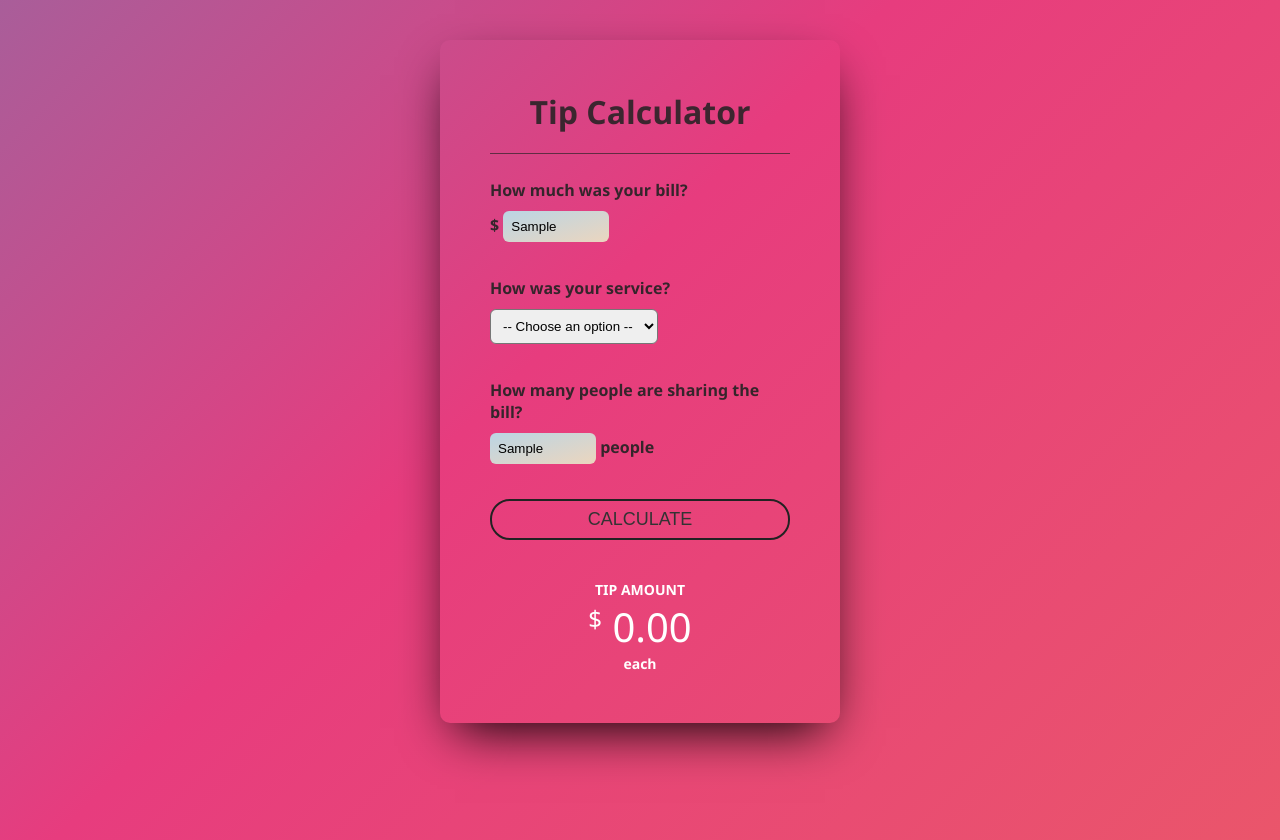
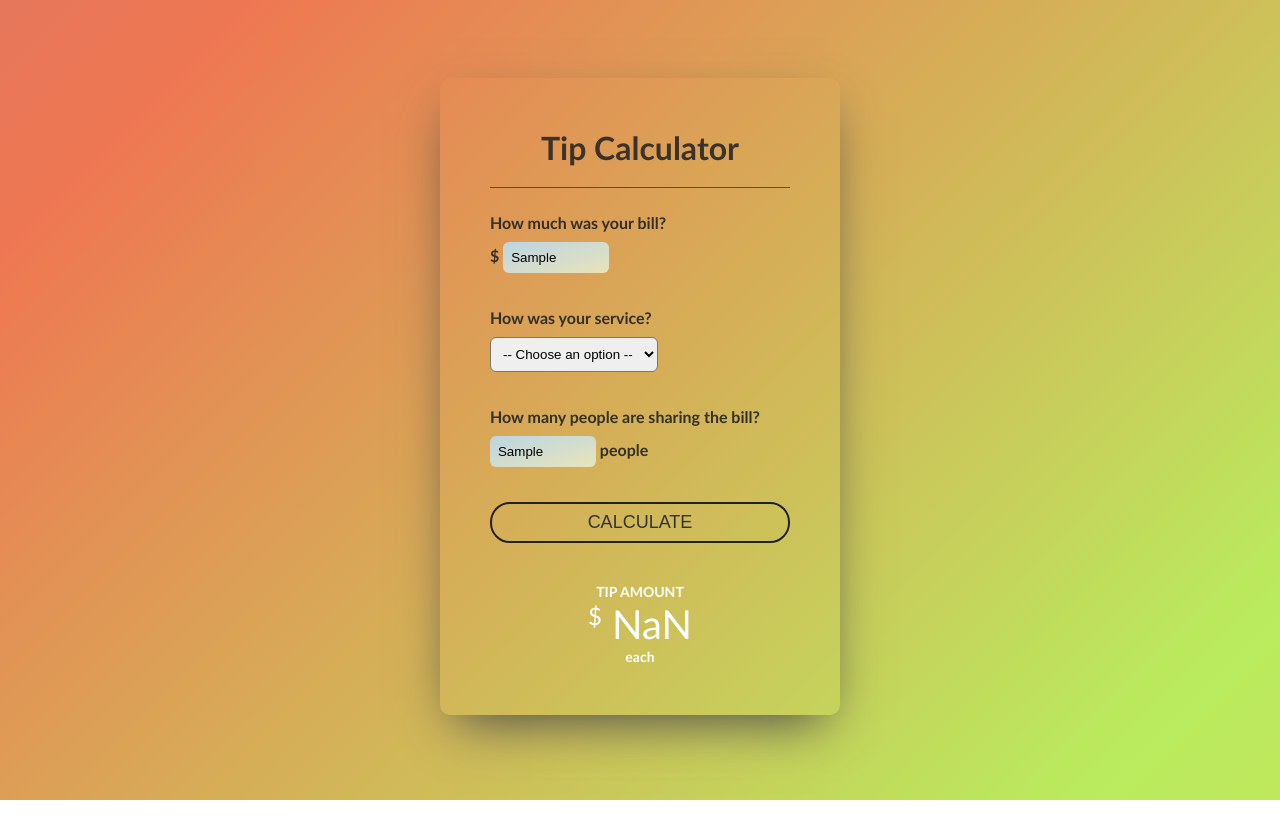
Before and after one commit to henrypeters/tip-calculator-2, a plain HTML site: page index.html in a window 1280 px wide. Both pictures are taken after typing "Sample", "Sample" into the empty fields and a click on the button "CALCULATE". After the commit the page ends 800 px from the top, so only its background shows below. Drawn offline with Linux system fonts and the light colour scheme.

Commit message:
add final style in css

```diff
--- a/app.js
+++ b/app.js
@@ -1 +1,39 @@
-alert("HELLO THERE !!!")
+// Custom function
+function calculateTip() {
+
+    // Store the data of inpuuts
+    var billAmount = document.getElementById("billAmount").value;
+    var serviceQuality = document.getElementById("serviceQuality").value;
+    var numPeople = document.getElementById("totalPeople").value;
+
+    // Quick Validation
+    if(billAmount === "" || serviceQuality === 0) {
+        window.alert("Please enter some values to get this running!")
+        return; //this will prevent the function from running
+    }
+
+    // ckeck to see if this input is empty or less than or equal to 1
+    if (numPeople === "" || numPeople <= 1) {
+        numPeople = 1;
+        document.getElementById("each").style.display = "none";
+    }else{
+        document.getElementById("each").style.display ="block";
+    }
+
+    // Do some math
+    var total = (billAmount * serviceQuality) / numPeople;
+    total = Math.round(total * 100) / 100;
+    total = total.toFixed(2);
+
+    // Display the tip
+    document.getElementById("totalTip").style.display = "block";
+    document.getElementById("tip").innerHTML = total;
+
+}
+
+// Hide the tip amount on load
+document.getElementById("totalTip").style.display = "none";
+document.getElementById("each").style.display = "none";
+
+// Clicking the button calls our custom function
+document.getElementById("calculate").onclick = function() { calculateTip(); };
--- a/styles.css
+++ b/styles.css
@@ -1,10 +1,10 @@
 body{
     margin: 0;
-    width: 100%;
-    height: 100vh;
+    width: 94%;
+    padding: 3%;
     font-family:'Trebuchet MS', 'Lucida Sans Unicode', 'Lucida Grande', 'Lucida Sans', Arial, sans-serif;
     color: #fff;
-    background: linear-gradient(-45deg, #ee7752, #e73c7e, #23a6d5, #5eeb5e);
+    background: linear-gradient(-45deg, #dfd051, #baeb5e, #ee7752, #b8768f, #23a6d5, #39c539);
     background-size: 400% 400%;
     animation: gradientBG 15s ease infinite;
 }
@@ -52,10 +52,9 @@ a:hover{
 
 #container{
     width: 300px;
-    font-family:'Segoe UI', Tahoma, Geneva, Verdana, sans-serif;
     margin: 40px auto 0;
     padding: 50px;
-    box-shadow: 0 20px 50px -15px #000;
+    box-shadow: 0 20px 50px -15px #4b4949;
     -webkit-border-radius: 10px;
     -moz-border-radius: 10px;
     border-radius: 10px;
```
